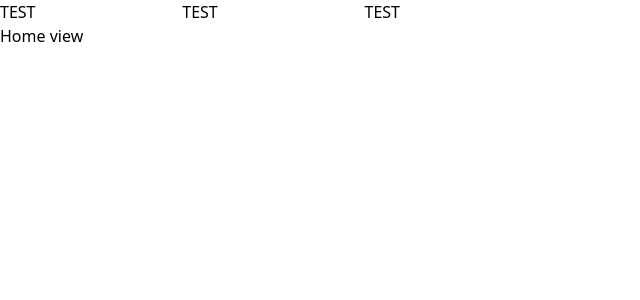
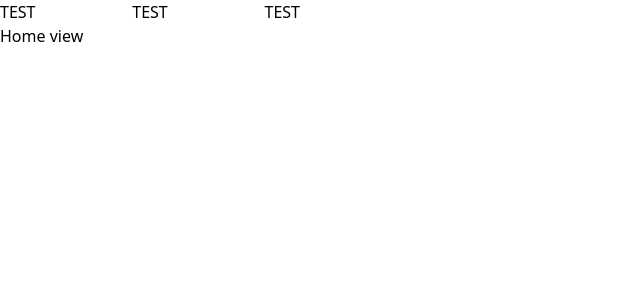
Before and after one commit to ktopouzi/easy-converter, a Vue app: page / in a window 1280 px wide. Shown: the top 300 px of the page, without its empty margins (0-640 px from the left). Built offline with nearby package versions, Linux system fonts and the light colour scheme.

Commit message:
re sised popup

```diff
--- a/src/popup/App.vue
+++ b/src/popup/App.vue
@@ -1,5 +1,5 @@
 <template>
-<div>
+<div class="antialiased box-border rounded-lg">
   <Header/>
   <router-view/>
 </div>
@@ -22,7 +22,7 @@ export default {
 
 <style>
 html {
-  width: 400px;
+  width: 300px;
   height: 400px;
 }
 </style>
```
